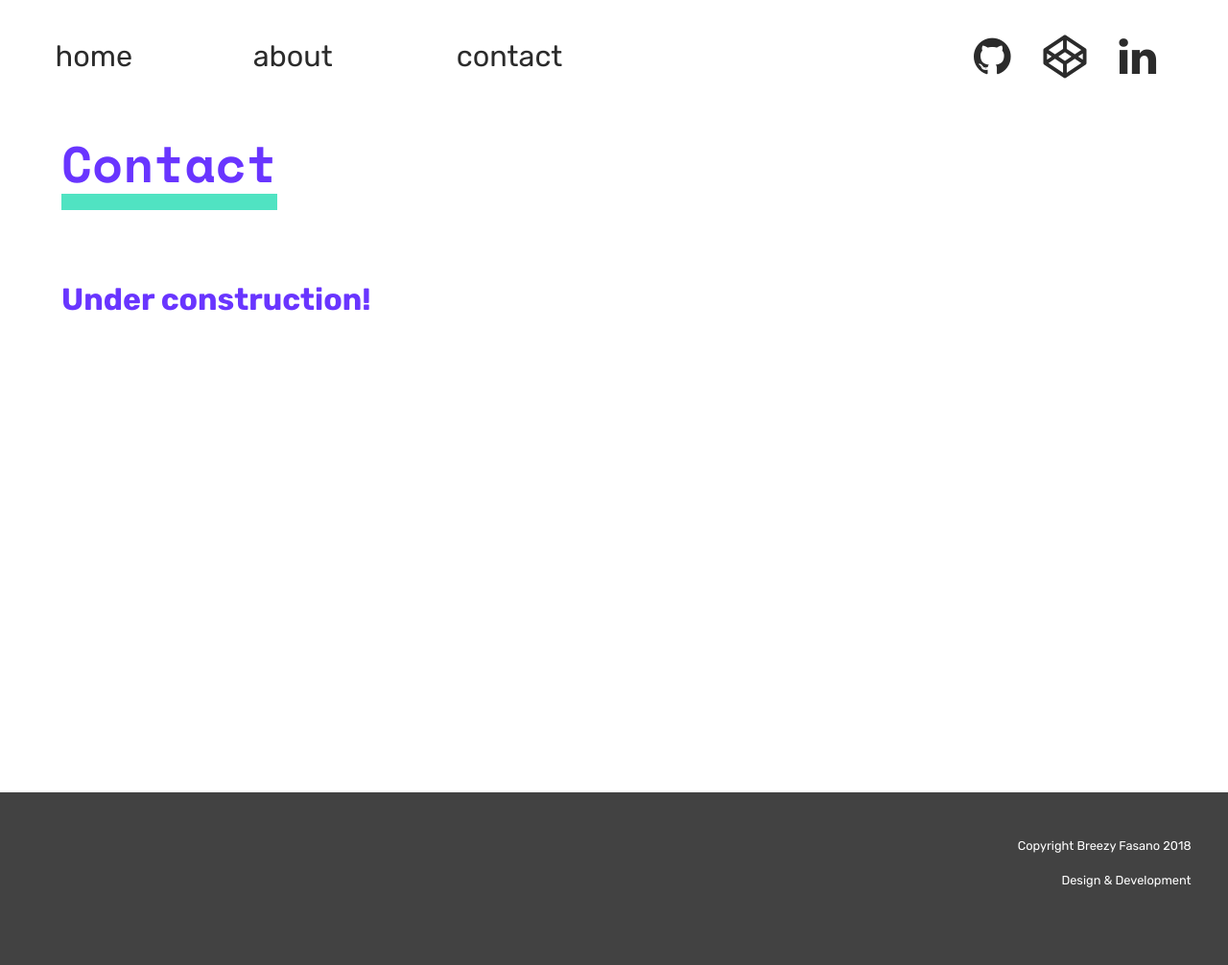
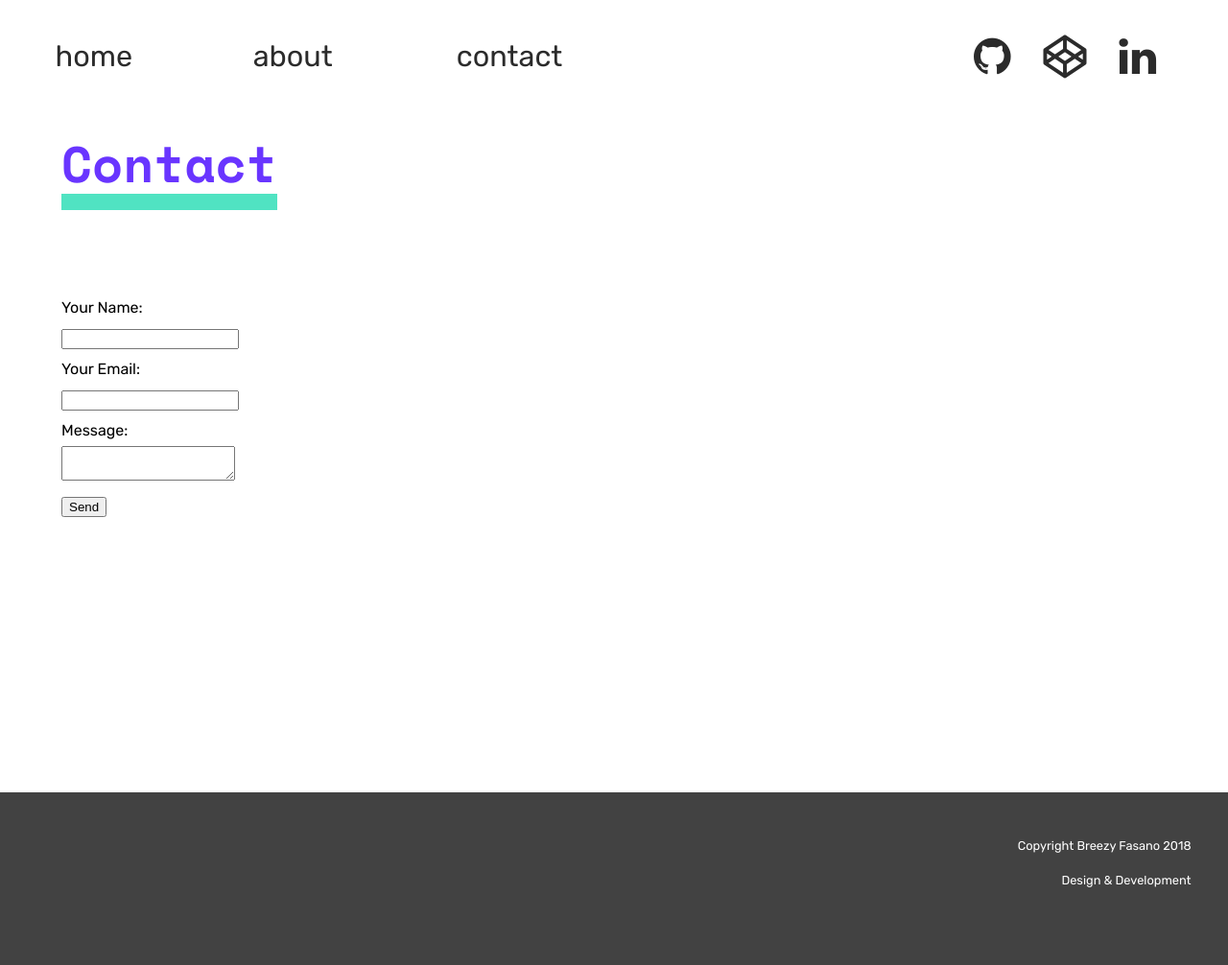
Before and after one commit to breezyfasano/breezyfasano-site, a Jekyll site: the page built from contact.md, in a window 1280 px wide. Shown: the whole page at 96% size. Built offline with Jekyll 4.4.1, drawn with Linux system fonts in a browser that asks for light colours; nearby versions of some CDN libraries.

Commit message:
added netlify form

```diff
--- /dev/null
+++ b/_layouts/contact.html
@@ -0,0 +1,29 @@
+{% include head.html %}
+{% include header.html %}
+
+
+<div class="posts-container">
+    <h1 class="page-header page-header--spacing"> {{ page.title }}</h1>
+
+    <span class="post-content">{{ content }}</span>
+
+    <div class="form-container"></div>
+    <form name="contact" method="POST" netlify>
+        <p>
+            <label>Your Name: <br><input type="text" name="name" /></label>
+        </p>
+        <p>
+            <label>Your Email: <br><input type="email" name="email" /></label>
+        </p>
+        <p>
+            <label>Message:
+                <br><textarea name="message"></textarea></label>
+        </p>
+        <p>
+            <button type="submit">Send</button>
+        </p>
+    </form>
+</div>
+</div>
+
+{% include footer.html %}
--- a/_sass/_desktop-only.scss
+++ b/_sass/_desktop-only.scss
@@ -55,6 +55,11 @@
         h2 {
             font-size: 2rem;
         }
+
+        p {
+            font-size: 1.2rem;
+            line-height: 2.2rem;
+        }
     }
 
     // footer.html styling
--- a/_sass/_posts.scss
+++ b/_sass/_posts.scss
@@ -1,6 +1,11 @@
 body:not(a) {
     font-family: $basefont;
     line-height: 2rem;
+    width: 100vw;
+}
+
+.post-container {
+    max-width: 1500px;
 }
 
 .post-date__post {
@@ -27,6 +32,7 @@ body:not(a) {
     p {
         line-height: 1.9rem; //main line height for post body
         margin-top: 20px;
+        font-size: 1rem;
     }
     blockquote {
         font-size: 1.2em;
--- a/contact.md
+++ b/contact.md
@@ -1,8 +1,6 @@
 ---
-layout: page
+layout: contact
 title: Contact
 permalink: /contact/
 navi: true
 ---
-
-## Under construction!
```
